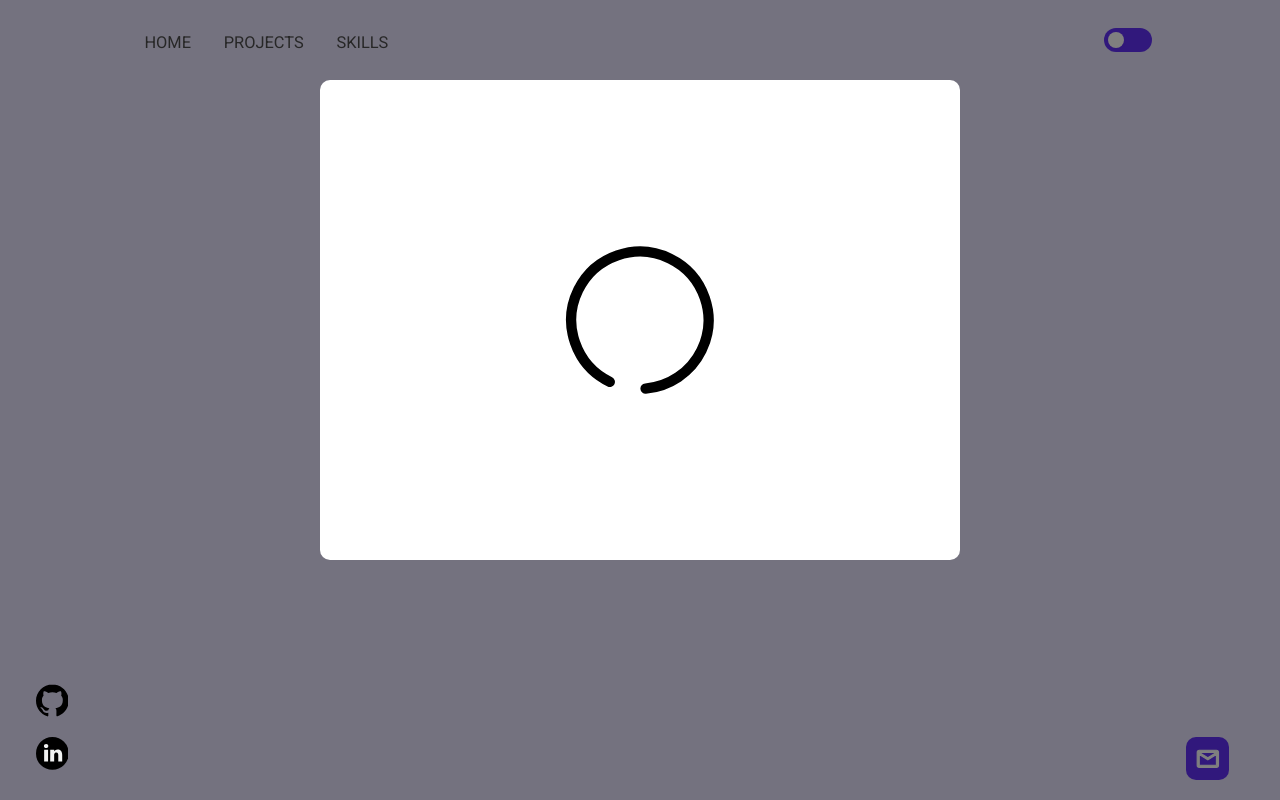
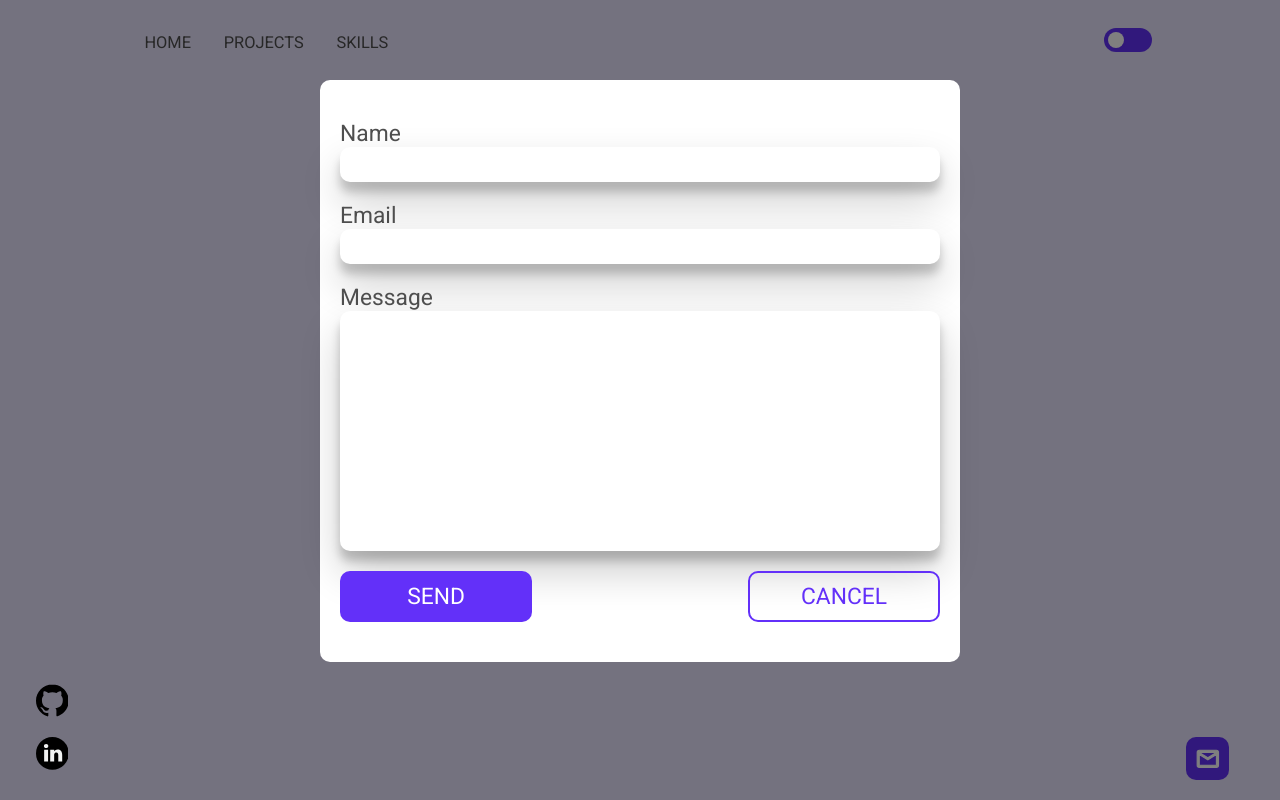
Before and after one commit to Pat992/portfolio, a React (Create React App) app: page / in a window 1280 px wide. Both pictures are taken after a click on the button 1207 px from the left and 758 px from the top of the page. Shown: the top 800 px of the page. Built offline with nearby package versions, Linux system fonts and the light colour scheme.

Commit message:
loading, error and success animation done

```diff
--- a/src/_dark.scss
+++ b/src/_dark.scss
@@ -15,7 +15,9 @@
     p,
     a,
     h4,
-    h5 {
+    h5,
+    input,
+    textarea {
         color: $text-color-accent-dark;
     }
 
@@ -50,5 +52,6 @@
 
     .main-color {
         color: $accent-red;
+        stroke: $accent-red;
     }
 }
--- a/src/_light.scss
+++ b/src/_light.scss
@@ -43,6 +43,7 @@
     }
 
     .main-color {
-        color: #6330F9;
+        color: $accent-blue;
+        stroke: $accent-blue;
     }
 }
--- a/src/components/Modal/LoadingSvg.tsx
+++ b/src/components/Modal/LoadingSvg.tsx
@@ -1,5 +1,6 @@
 import { useAnimation, Variants, motion } from "framer-motion";
 import { useEffect } from "react";
+import './styles.scss';
 
 const svgVariants: Variants = {
     loading: {
@@ -37,8 +38,20 @@ const errorVariants: Variants = {
         opacity: 0,
         pathLength: 0,
     },
-    success: {},
-    error: {},
+    success: {
+        opacity: 0,
+        pathLength: 0,
+        transition: {
+            duration: 0.5
+        }
+    },
+    error: {
+        opacity: 1,
+        pathLength: 1,
+        transition: {
+            duration: 0.5
+        }
+    },
 }
 
 const successVariants: Variants = {
@@ -46,17 +59,41 @@ const successVariants: Variants = {
         opacity: 0,
         pathLength: 0,
     },
-    success: {},
-    error: {},
+    success: {
+        opacity: 1,
+        pathLength: 1,
+        transition: {
+            duration: 0.5
+        }
+    },
+    error: {
+        opacity: 0,
+        pathLength: 0,
+        transition: {
+            duration: 0.5
+        }
+    },
 }
 
-interface LoadingSvgProps { };
-const LoadingSvg: React.FC<LoadingSvgProps> = () => {
+interface LoadingSvgProps {
+    isError: boolean,
+    isSuccess: boolean,
+};
+const LoadingSvg: React.FC<LoadingSvgProps> = ({ isError, isSuccess }) => {
     const controls = useAnimation();
 
     useEffect(() => {
         controls.start('loading');
     }, []);
+
+    useEffect(() => {
+        if (isSuccess) {
+            controls.start('success');
+        }
+        else if (isError) {
+            controls.start('error');
+        }
+    }, [isError, isSuccess]);
 
     return (
         <motion.svg variants={svgVariants} animate={controls} viewBox="0 0 200 201" version="1.1" xmlns="http://www.w3.org/2000/svg" xmlnsXlink="http://www.w3.org/1999/xlink" xmlSpace="preserve" fillRule="evenodd" clipRule='evenodd' strokeLinecap="round" strokeLinejoin="round" strokeMiterlimit={1.5}>
@@ -64,16 +101,16 @@ const LoadingSvg: React.FC<LoadingSvgProps> = () => {
                 <g id="loading" transform="matrix(0.104167,0,0,0.185185,5849,10.7829)">
                     <rect x="0" y="0" width="1920" height="1080" style={{ fill: 'none' }} />
                     <g transform="matrix(7.60717,-2.4705,4.392,4.27903,-44781.6,14763)">
-                        <path d="M6049,110.783C6049,165.974 6004.19,210.783 5949,210.783C5893.81,210.783 5849,165.974 5849,110.783C5849,55.591 5893.81,10.783 5949,10.783C5985.52,10.783 6017.5,30.406 6034.95,59.675" style={{ fill: 'none', stroke: 'black', strokeWidth: '15px' }} />
+                        <path className="main-color" d="M6049,110.783C6049,165.974 6004.19,210.783 5949,210.783C5893.81,210.783 5849,165.974 5849,110.783C5849,55.591 5893.81,10.783 5949,10.783C5985.52,10.783 6017.5,30.406 6034.95,59.675" style={{ fill: 'none', strokeWidth: '15px' }} />
                     </g>
                     <g transform="matrix(9.6,0,0,5.4,-56150.4,-58.2279)">
-                        <motion.path variants={successVariants} d="M5878,118C5914.22,137.222 5926.66,166.665 5926.66,166.665C5926.66,166.665 5937.44,137.606 5967.99,92.829C5998.54,48.051 6024,24 6024,24" style={{ fill: 'none', stroke: 'black', strokeWidth: '15px' }} />
+                        <motion.path className="main-color" variants={successVariants} d="M5878,118C5914.22,137.222 5926.66,166.665 5926.66,166.665C5926.66,166.665 5937.44,137.606 5967.99,92.829C5998.54,48.051 6024,24 6024,24" style={{ fill: 'none', strokeWidth: '15px' }} />
                     </g>
                     <g transform="matrix(9.6,0,0,-5.4,-56109.1,1175.58)">
-                        <motion.path variants={errorVariants} d="M5893,66C5893,66 5908.45,88.452 5938.99,118.99C5966.65,146.653 5992.98,165.98 5992.98,165.98" style={{ fill: 'none', stroke: 'black', strokeWidth: '15px' }} />
+                        <motion.path className="main-color" variants={errorVariants} d="M5893,66C5893,66 5908.45,88.452 5938.99,118.99C5966.65,146.653 5992.98,165.98 5992.98,165.98" style={{ fill: 'none', strokeWidth: '15px' }} />
                     </g>
                     <g transform="matrix(-9.6,0,0,-5.4,57996.3,1175.58)">
-                        <motion.path variants={errorVariants} d="M5893,66C5893,66 5908.45,88.452 5938.99,118.99C5966.65,146.653 5992.98,165.98 5992.98,165.98" style={{ fill: 'none', stroke: 'black', strokeWidth: '15px' }} />
+                        <motion.path className="main-color" variants={errorVariants} d="M5893,66C5893,66 5908.45,88.452 5938.99,118.99C5966.65,146.653 5992.98,165.98 5992.98,165.98" style={{ fill: 'none', strokeWidth: '15px' }} />
                     </g>
                 </g>
             </g>
--- a/src/components/Modal/Modal.tsx
+++ b/src/components/Modal/Modal.tsx
@@ -27,44 +27,82 @@ const modalVariants: Variants = {
     }
 };
 
+const loaingTxtVariants: Variants = {
+    loading: {
+        y: '-100vh',
+        opacity: 0
+    },
+    error: {
+        y: '10vh',
+        opacity: 1,
+        transition: { delay: 0.5 }
+    },
+    success: {
+
+    }
+};
+let loadingParagraph: React.ReactNode = <p></p>;
+
 interface ModalProps { };
 const Modal: React.FC<ModalProps> = () => {
-    const [isLoading, setIsLoading] = useState(true);
+    const [isLoading, setIsLoading] = useState(false);
+    const [isError, setIsError] = useState(false);
+    const [isSuccess, setISuccess] = useState(false);
     const dispatch = useAppDispatch();
     const showModal = useAppSelector((state) => state.modal.showModal);
     const form = useRef(null);
 
-    useEffect(() => {
-        console.log(showModal);
-    }, [showModal]);
+    if (isLoading) {
+        loadingParagraph = <p>{'Loading...'.split('').map((letter, index) => <motion.span style={{ whiteSpace: 'pre' }} key={`${index}-${letter}`} initial={{ y: 0 }} animate={{ y: 5, transition: { delay: index / 10, yoyo: Infinity } }}>{letter}</motion.span>)}</p>;
+    }
+
+    if (isError) {
+        loadingParagraph = <p>{'Oh oh, error sending the message'.split('').map((letter, index) => <motion.span style={{ whiteSpace: 'pre' }} key={`${index}-${letter}`} initial={{ y: 5 }} animate={{ y: 0, transition: { delay: index / 50, duration: 0.1 } }}>{letter}</motion.span>)}</p>;
+    }
+
+    if (isSuccess) {
+        loadingParagraph = <p>{'Message sent.'.split('').map((letter, index) => <motion.span style={{ whiteSpace: 'pre' }} key={`${index}-${letter}`} initial={{ y: 5 }} animate={{ y: 0, transition: { delay: index / 50, duration: 0.1 } }}>{letter}</motion.span>)}</p>;
+    }
 
     const sendEmail = (e: FormEvent) => {
         e.preventDefault();
+        setIsLoading(true);
 
-        if (form.current !== null) {
-            emailjs.sendForm('service_td928r5', 'template_kegh07c', form.current, 'FmDwq3RDXB_tZZNm0')
-                .then((result) => {
-                    console.log(result.text);
-                }, (error) => {
-                    console.log(error.text);
-                });
-        }
+        setTimeout(() => {
+            setIsError(true);
+            setTimeout(() => {
+                setIsError(false);
+                setISuccess(true);
+            }, 5000);
+        }, 5000);
+        // if (form.current !== null) {
+        //     emailjs.sendForm('service_td928r5', 'template_kegh07c', form.current, 'FmDwq3RDXB_tZZNm0')
+        //         .then((result) => {
+        //             console.log(result.text);
+        //         }, (error) => {
+        //             console.log(error.text);
+        //         });
+        // }
     };
 
     return (
         <AnimatePresence exitBeforeEnter>
             {showModal &&
                 <motion.div className='backdrop' variants={backdropVariants} animate='to' initial='from' exit='from'>
-                    <motion.div className='modal' variants={modalVariants}>
+                    <motion.div className='modal bkg' variants={modalVariants}>
                         {
-                            isLoading ? <LoadingSvg /> :
+                            isLoading ?
+                                <div className="loading-container">
+                                    <LoadingSvg isError={isError} isSuccess={isSuccess} />
+                                    {loadingParagraph}
+                                </div> :
                                 <form ref={form} onSubmit={sendEmail}>
                                     <label htmlFor="user_name">Name</label>
-                                    <input id="user_name" type="text" name="user_name" required />
+                                    <input className="bkg" id="user_name" type="text" name="user_name" required />
                                     <label htmlFor="user_email">Email</label>
-                                    <input id="user_email" type="email" name="user_email" required />
+                                    <input className="bkg" id="user_email" type="email" name="user_email" required />
                                     <label htmlFor="message">Message</label>
-                                    <textarea id="message" name="message" required />
+                                    <textarea className="bkg" id="message" name="message" required />
                                     <div>
                                         <button type="submit">SEND</button>
                                         <button className="cancel" type="button" onClick={() => dispatch(setShowModal(false))}>CANCEL</button>
--- a/src/components/Modal/styles.scss
+++ b/src/components/Modal/styles.scss
@@ -25,10 +25,18 @@
     border-radius: 10px;
     text-align: center;
 
-    svg {
+    .loading-container {
         width: 25%;
         height: 25%;
         align-self: center;
+        display: flex;
+        flex-direction: column;
+        align-items: center;
+
+        p {
+            margin-top: 50px;
+            display: flex;
+        }
     }
 
     form {
```
